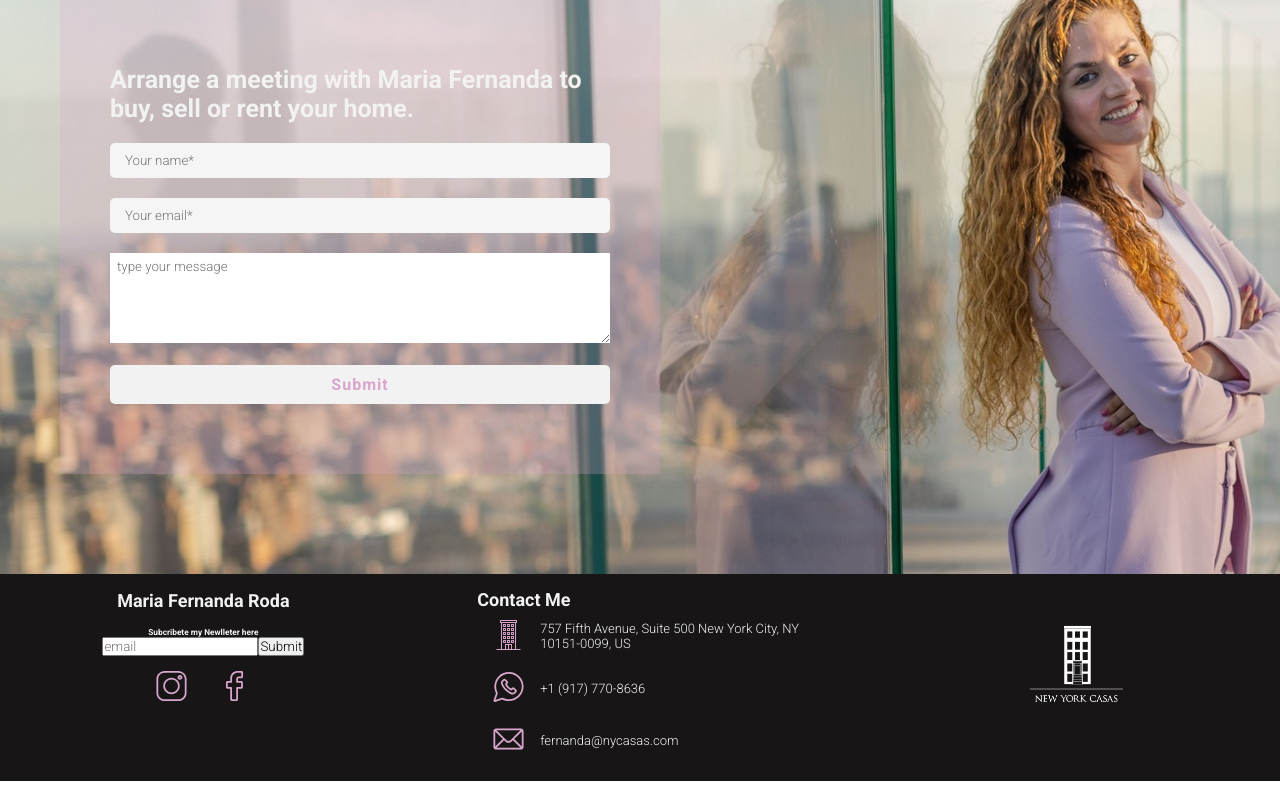
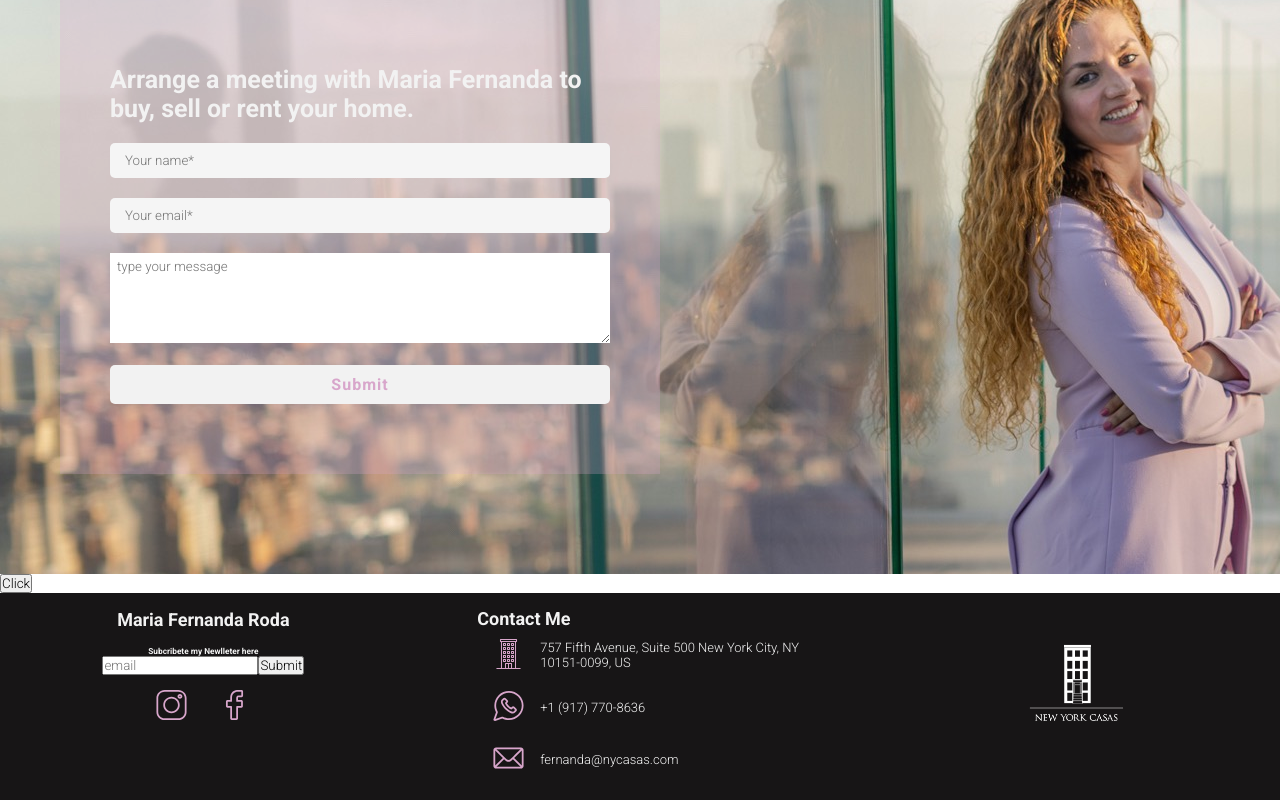
Before and after one commit to LorgioRoda/mfr-website, a React app: page / in a window 1280 px wide. Shown: the part 3254-4054 px from the top of the page. Built offline with nearby package versions, Linux system fonts and the light colour scheme.

Commit message:
working on toggle

```diff
--- a/src/Components/Form.js
+++ b/src/Components/Form.js
@@ -47,7 +47,7 @@ export default function Form() {
           `${process.env.KEYUSER}`
         );
         setContact(formContact);
-        alert('Funciona')
+        showMessage
     }else if(!isValid()){
         alert("No")
     }
--- a/src/Components/Portal.js
+++ b/src/Components/Portal.js
@@ -1,5 +1,5 @@
-import React, { Component } from 'react'
-import ReatDOM from "react-dom"
+import React, { Component } from 'react';
+import ReactDOM from "react-dom";
 
 const portalRoot = document.getElementById('portal')
 
--- a/src/Pages/ContactMe.js
+++ b/src/Pages/ContactMe.js
@@ -1,14 +1,22 @@
 import React, { useState } from "react";
-import emailjs from "emailjs-com";
+import ModalSuccess from "../Components/ModalSuccess"
 import "../assets/styles/Components/ContactMe.scss";
 import Form from "../Components/Form";
 
 
 export default function ContactMe() {
+  const [active, setActive]=useState(false)
 
+  const toggle = () => {
+    setActive(!active)
+  }
   return (
     <>
         <Form/>
+        <button onClick={toggle}>Click</button>
+        <ModalSuccess active={active} toggle={toggle}>
+        <h1>work</h1>
+        </ModalSuccess>
     </>
   );
 }
```
